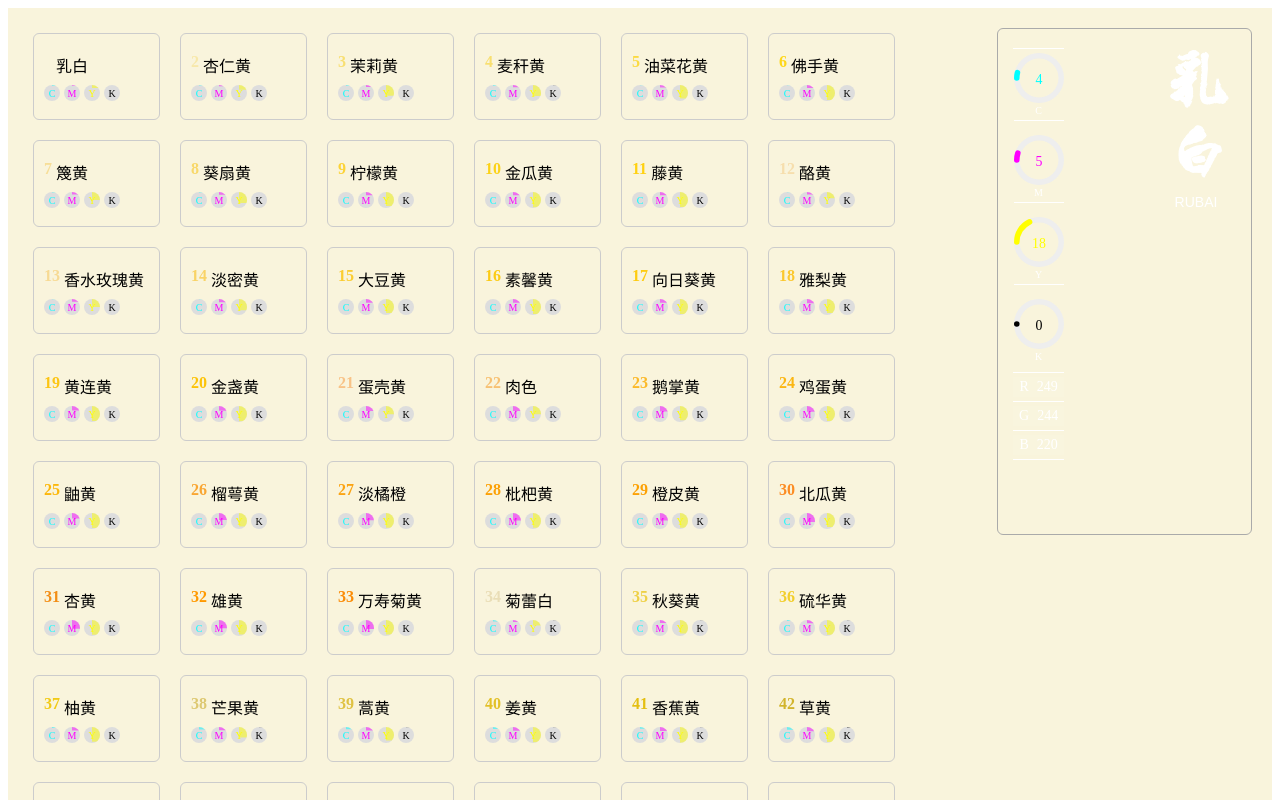
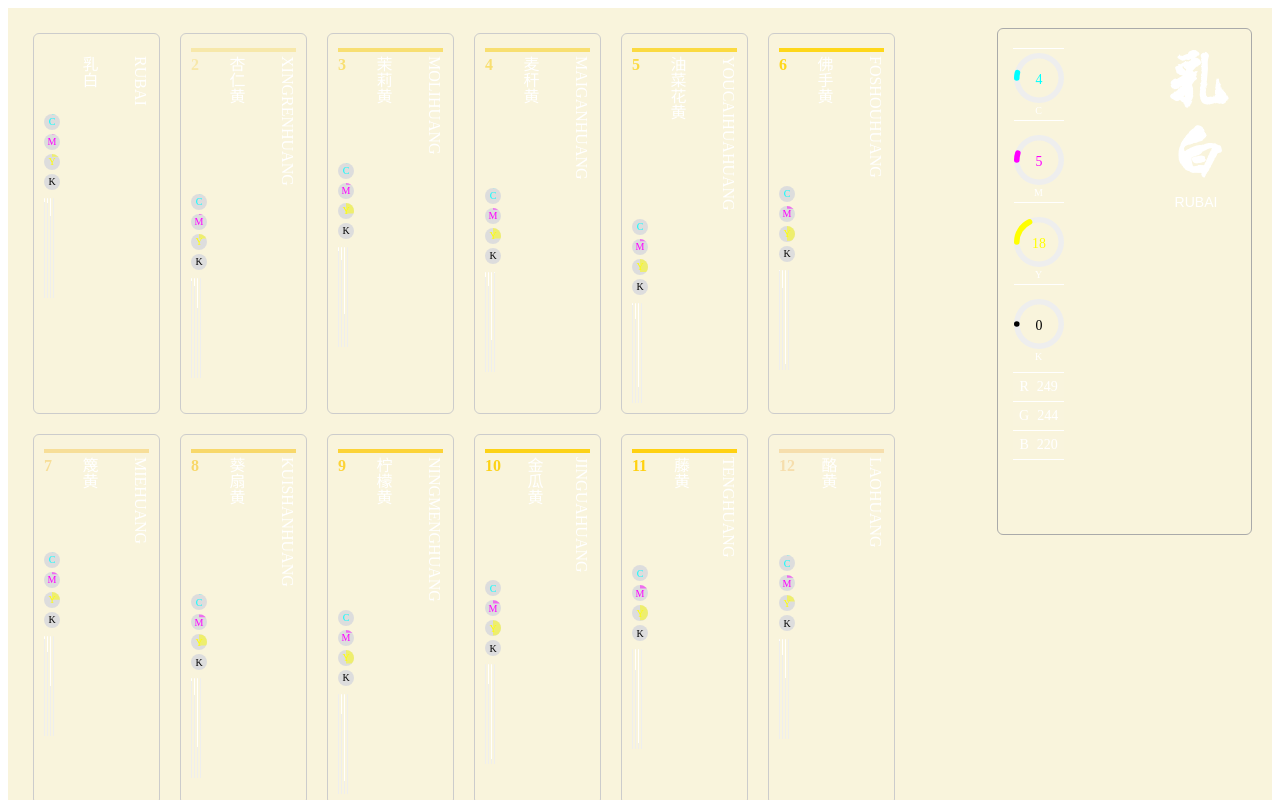
Before and after one commit to 2d78de1c/zhongguose, a Vue app: page / in a window 1280 px wide. Shown: the top 800 px of the page. Built offline with nearby package versions, Linux system fonts and the light colour scheme.

Commit message:
no message

```diff
--- a/src/components/ColorBox.vue
+++ b/src/components/ColorBox.vue
@@ -1,5 +1,5 @@
 <template>
-  <aside v-if="color" class="color-box" :style="{ backgroundColor: color.Hex }">
+  <aside v-if="color" class="color-box">
     <div>
       <div class="separator"></div>
     <!-- CMYK 圆环竖排 -->
--- a/src/components/ColorCard.vue
+++ b/src/components/ColorCard.vue
@@ -1,7 +1,7 @@
 <template>
 
   <div class="color-card"  @click="$emit('click')">
-    <div class="hex-value" ></div>
+    <div class="hex-value" :style="{ backgroundColor: color.Hex }"></div>
     <div class="header">
         <span
             class="id"
@@ -9,7 +9,8 @@
       >
       {{ color.id }}
       </span>
-      <span class="name">{{ color.Name }}</span>
+      <span class="name" >{{ color.Name }}</span>
+      <span class="pinyin" >{{ color.Pinyin.toUpperCase() }}</span>
     </div>
 
     <div class="cmyk">
@@ -17,6 +18,14 @@
       <div class="circle m" :style="{ '--percent': color.CMYK[1] + '%' }">M</div>
       <div class="circle y" :style="{ '--percent': color.CMYK[2] + '%' }">Y</div>
       <div class="circle k" :style="{ '--percent': color.CMYK[3] + '%' }">K</div>
+    </div>
+    <!-- 新增竖条 -->
+    <!-- CMYK 竖条 -->
+    <div class="cmyk-bars">
+      <div class="bar c" :style="{ '--percent': color.CMYK[0] + '%' }"></div>
+      <div class="bar m" :style="{ '--percent': color.CMYK[1] + '%' }"></div>
+      <div class="bar y" :style="{ '--percent': color.CMYK[2] + '%' }"></div>
+      <div class="bar k" :style="{ '--percent': color.CMYK[3] + '%' }"></div>
     </div>
 
   </div>
@@ -48,12 +57,22 @@ export default {
   margin-bottom: 8px;
 }
 
-.id { font-weight: bold;
+.id { font-weight: bold;}
+.name {
+  flex: 1;
+  writing-mode: vertical-rl;
+  color: #fff;
+  white-space: nowrap; /* 避免换行 */
 }
-.name { flex: 1; }
-
+.name, .pinyin {
+  flex: 1;
+  writing-mode: vertical-rl;
+  color: #fff;
+  white-space: nowrap; /* 避免换行 */
+}
 .cmyk {
   display: flex;
+  flex-direction: column; /* 垂直排列 */
   gap: 4px;
   margin-bottom: 8px;
 }
@@ -73,9 +92,37 @@ export default {
 
 /* 单独白线分隔 */
 .hex-value {
-  height: 1px;
+  height: 4px;       /* 线条高度加粗 */
   width: 100%;
   margin: 4px 0;
+}
+
+/* CMYK 竖条 */
+.cmyk-bars {
+  display: flex;
+  gap: 2px;
+  align-items: flex-end;
+  height: 100px; /* 可调整整体高度 */
+  align-items: flex-end; /* 保证条从底部开始 */
+}
+
+.bar {
+  width: 1px;
+  height: 100%;       /* 填充父容器高度 */
+  background-color: #eee; /* 浅灰色背景 */
+  border-radius: 2px 2px 0 0;
+  position: relative;
+  overflow: hidden;
+}
+
+.bar::after {
+  content: '';
+  position: absolute;
+  bottom: 100;
+  left: 0;
+  width: 100%;
+  height: var(--percent); /* 高度百分比 */
+  background-color: #fff; /* 白色填充 */
 }
 
 /* 圆圈填充比例，简单渐变 */
```
